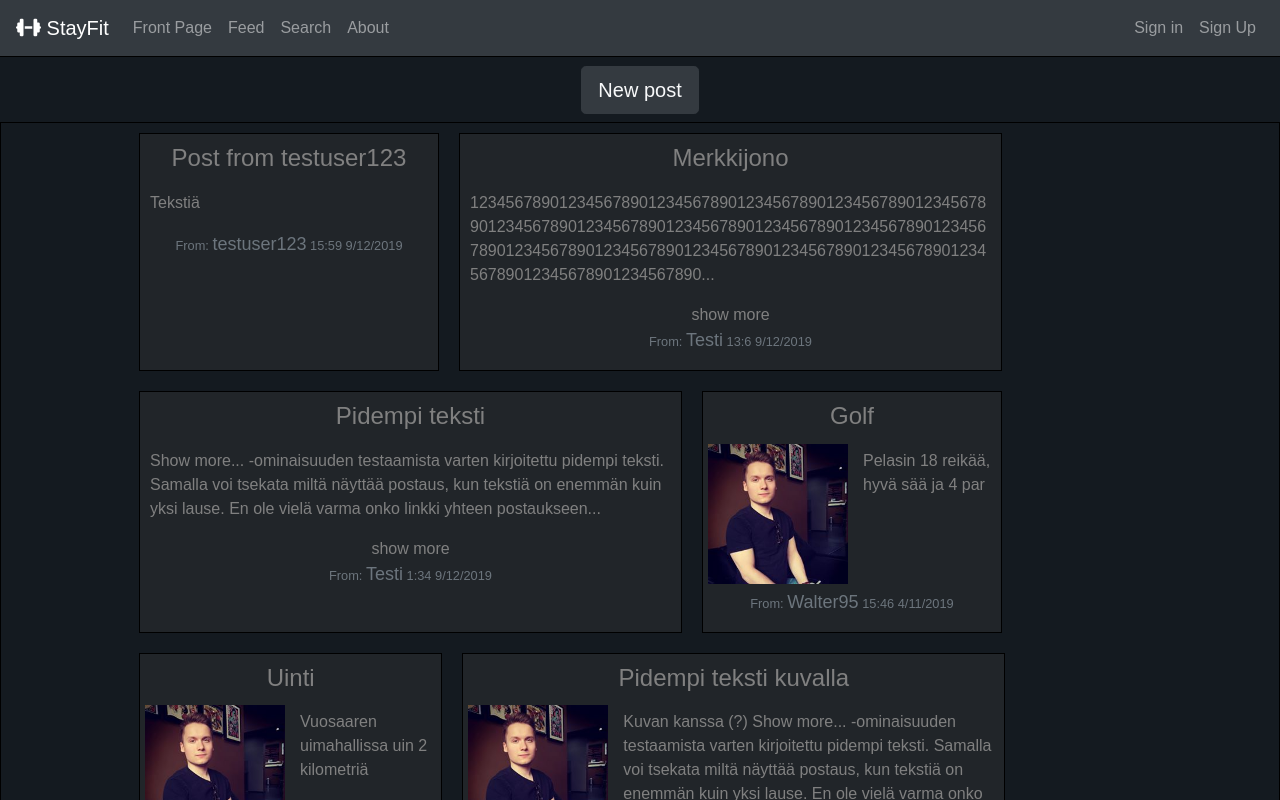
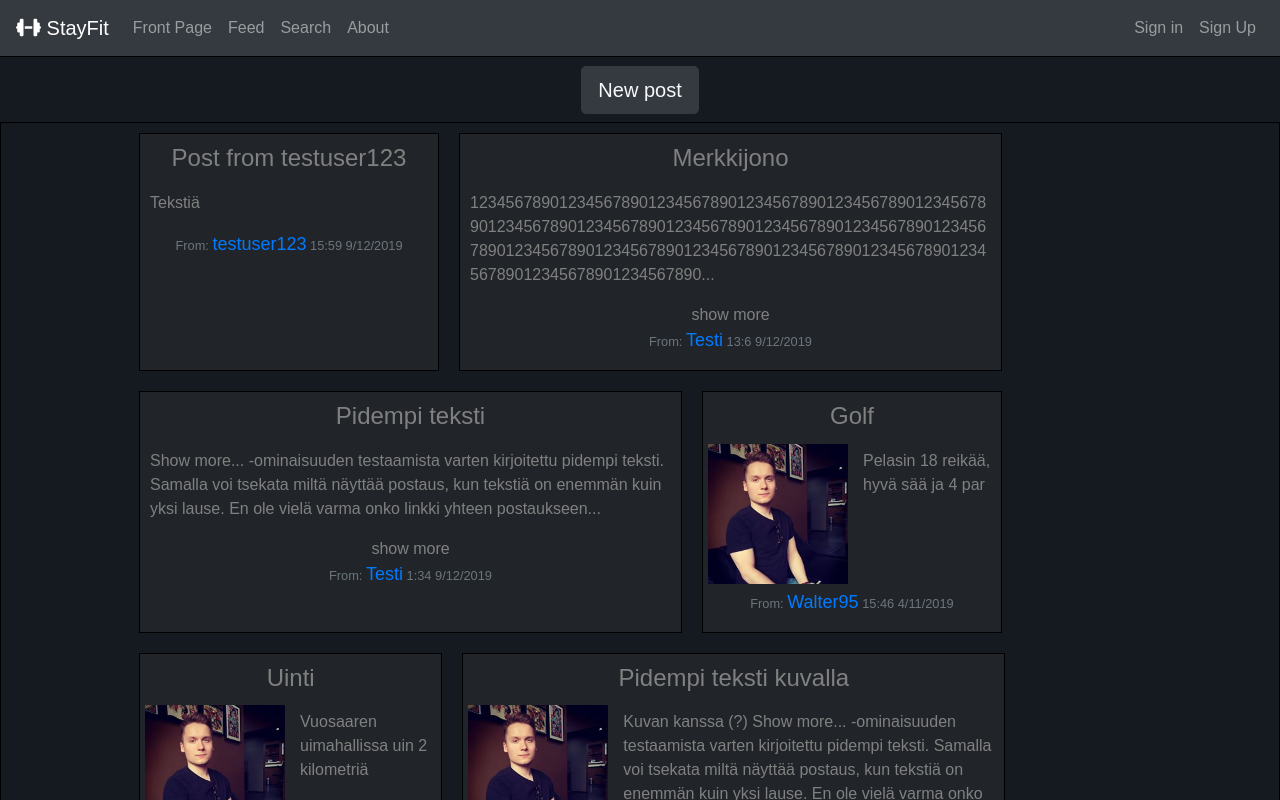
Before and after one commit to wesenbergg/webs2019-frontend-project, a React (Create React App) app in the folder fitness-app/: page /posts in a window 1280 px wide. Shown: the top 800 px of the page. Built offline with nearby package versions, Linux system fonts and the light colour scheme; data requests are answered from the project's data file.

Commit message:
Postauksesta linkki profiiliin.

```diff
--- a/fitness-app/src/components/content/Content.js
+++ b/fitness-app/src/components/content/Content.js
@@ -29,7 +29,7 @@ setSingleUser, singleUser, singlePost, setSinglePost, credentials, setCredential
     <Route exact path="/signin" render={() => <SignIn credentials={credentials} setCredentials={setCredentials} setMessage={setMessage} setCurrentPage={setCurrentPage} setLoggedUser={setLoggedUser} />} />
     <Route exact path="/signup" render={() => <SignUp users={users} newUser={newUser} setNewUser={setNewUser} createUser={createUser} newName={newName} setNewName={setNewName} setMessage={setMessage} setCurrentPage={setCurrentPage}/>} />
 
-    <Route exact path="/posts" render={() => <Feed posts={posts} setPosts={setPosts} setCurrentPage={setCurrentPage} setSinglePost={setSinglePost} />} />
+    <Route exact path="/posts" render={() => <Feed posts={posts} setPosts={setPosts} setSinglePost={setSinglePost} setSingleUser={setSingleUser} />} />
     <Route exact path="/posts/new" render={() => <NewPostPage posts={posts} setPosts={setPosts} loggedUser={loggedUser}/>} />
     <Route exact path="/posts/p/:id" render={() => <SinglePost singlePost={singlePost} />} />
 
--- a/fitness-app/src/components/content/feed/Feed.js
+++ b/fitness-app/src/components/content/feed/Feed.js
@@ -3,7 +3,7 @@ import Post from './Post'
 import '../../../styles/feed.css'
 import { Link } from 'react-router-dom'
 
-const Feed = ({ posts, setSinglePost, setCurrentPage }) => {
+const Feed = ({ posts, setSinglePost, setSingleUser }) => {
 	const generateFeed = () =>
 		posts.map(post =>
 			<Post
@@ -13,10 +13,10 @@ const Feed = ({ posts, setSinglePost, setCurrentPage }) => {
 				author_id={post.author_id}
 				image_url={post.image}
 				date={post.date}
-				setCurrentPage={setCurrentPage}
 				setSinglePost={setSinglePost}
 				id={post.id}
 				author_name={post.author_name}
+				setSingleUser={setSingleUser}
 			/>
 		)
 
--- a/fitness-app/src/components/content/feed/Post.js
+++ b/fitness-app/src/components/content/feed/Post.js
@@ -2,14 +2,25 @@ import React from 'react'
 import postServices from '../../../services/postServices'
 import { Link } from 'react-router-dom'
 import '../../../styles/post.css'
+import userServices from '../../../services/userServices'
 
 // yksittäinen posti (singlePost) ei saa propseinaan setCurrentPagea tai setSinglePostia (ne ovat 'undefined')
 // tällöin halutaan onClick, joka ei tee mitään (parempaa ratkaisua odotellessa :D)...
-function handleClick({ setCurrentPage, setSinglePost, id }) {
-    if (setCurrentPage !== undefined || setSinglePost !== undefined) {
+function handlePostClick({ setSinglePost, id }) {
+    if (setSinglePost !== undefined) {
         postServices.getById(id)
             .then(post => {
                 setSinglePost(post)
+            })
+    }
+}
+
+// Metodi joka päivittää singleUser -staten postauksen kirjoittaneeksi käyttäjäksi
+function handleProfileClick({ setSingleUser, author_id }) {
+    if (setSingleUser !== undefined) {
+        userServices.getById(author_id)
+            .then(user => {
+                setSingleUser(user)
             })
     }
 }
@@ -33,7 +44,7 @@ const PostImage = ({ image_url }) => {
 // Näyttää postauksesta vain 200 ensimmäistä merkkiä (koko postaus tai sampleText)
 // Merkin 200 jälkeinen teksti katkaistaan seuraavaan ' ', jotta viimeinen sana on kokonainen
 // Jos ei ole välilyöntiä tekstiin lisätään vain '...'
-const PostText = ({ text, id, setSinglePost, setCurrentPage }) => {
+const PostText = ({ text, id, setSinglePost, setSingleUser }) => {
     if (text.length < 200) {
         return (
             <p className="postContent">{text}</p>
@@ -44,19 +55,19 @@ const PostText = ({ text, id, setSinglePost, setCurrentPage }) => {
     return (
         <div>
             <p className="postContent">{sampleText + (remainder.includes(' ') ? remainder.split(' ', 1) + '...' : '...')} </p>
-            <button className="postShowMore" onClick={() => handleClick({ setCurrentPage, setSinglePost, id })}> <Link className="postTitle" to={`/posts/p/${id}`} > show more</Link></button>
+            <button className="postShowMore" onClick={() => handlePostClick({ setSinglePost, id })}> <Link className="postTitle" to={`/posts/p/${id}`} > show more</Link></button>
         </div>
     )
 }
-const Post = ({ title, text, image_url, date, setCurrentPage, setSinglePost, author_name, id }) => {
+const Post = ({ title, text, image_url, date, setSinglePost, author_name, author_id, id, setSingleUser }) => {
     return (
         <div className="horizontalPost">
-            <h4 className="postTitle mouse-pointer" onClick={() => handleClick({ setCurrentPage, setSinglePost, id })}><Link className="postTitle" to={`/posts/p/${id}`} >{title}</Link></h4>
+            <h4 className="postTitle mouse-pointer" onClick={() => handlePostClick({ setSinglePost, id })}><Link className="postTitle" to={`/posts/p/${id}`} >{title}</Link></h4>
             <div className="postContent">
                 <PostImage image_url={image_url} />
-                <PostText text={text} id={id} setSinglePost={setSinglePost} setCurrentPage={setCurrentPage} />
+                <PostText text={text} id={id} setSinglePost={setSinglePost} />
             </div>
-            <p><small className="text-muted">From: <span className="card-link author-link mouse-pointer">{author_name}</span> {date}</small></p>
+            <p><small className="text-muted">From: <span className="card-link author-link mouse-pointer"><Link to={`/users/u/${author_id}`} onClick={() => handleProfileClick({ setSingleUser, author_id })}>{author_name}</Link></span> {date}</small></p>
         </div>
     )
 }
--- a/fitness-app/src/services/userServices.js
+++ b/fitness-app/src/services/userServices.js
@@ -6,6 +6,10 @@ const getAll = () => {
     return request.then(response => response.data)
 }
 
+const getById = (id) => {
+    const request = axios.get(`${baseUrl}/${id}`)
+    return request.then(response => response.data)
+}
 const create = newObject => {
     const request = axios.post(baseUrl, newObject)
     return request.then(response => response.data)
@@ -20,4 +24,4 @@ const deleteById = (id) =>
     axios.delete(`${baseUrl}/${id}`)
 
 
-export default { getAll, create, update, deleteById }
+export default { getAll, getById, create, update, deleteById }
```
